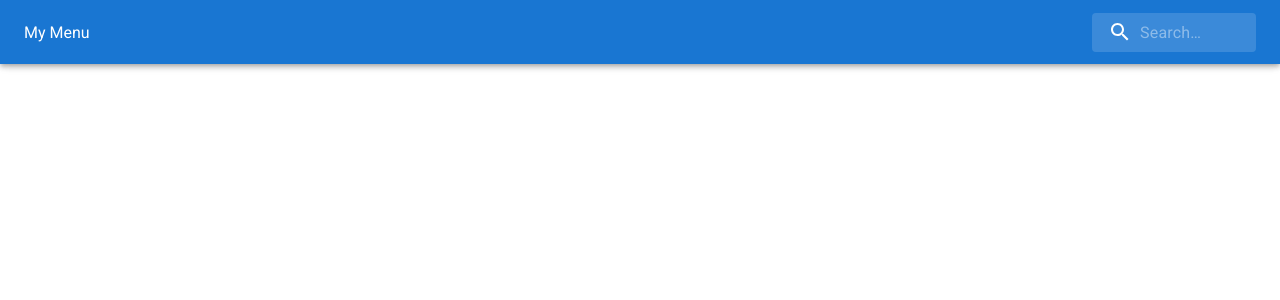
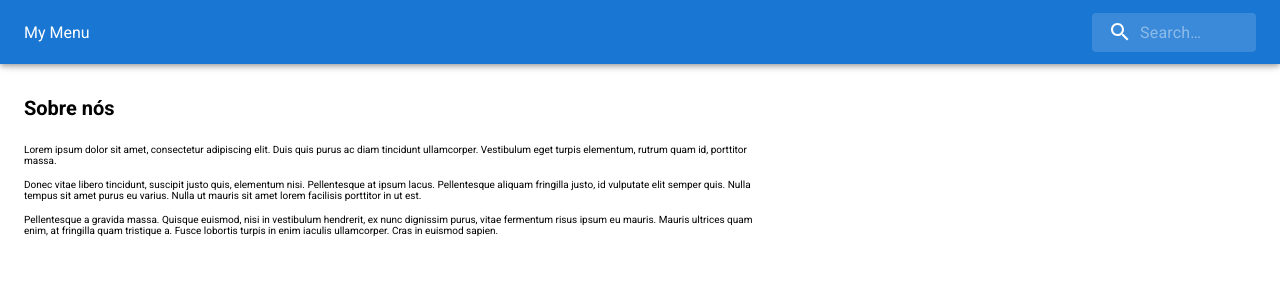
Before and after one commit to chatakeyama/my-menu, a React (Create React App) app: page /about in a window 1280 px wide. Shown: the top 300 px of the page. Built offline with nearby package versions, Linux system fonts and the light colour scheme; data requests are answered from the project's data file.

Commit message:
feat: ajusta rota about

```diff
--- /dev/null
+++ b/src/routes/about/About.scss
@@ -0,0 +1,11 @@
+.about {
+    margin-top: 3rem;
+
+    &__title {
+        margin-bottom: 1.5rem;
+    }
+
+    p {
+        margin-bottom: 0.8rem;
+    }
+}
--- a/src/routes/about/About.tsx
+++ b/src/routes/about/About.tsx
@@ -1,9 +1,33 @@
 import React from "react"
+import Container from "@mui/material/Container"
+import "./About.scss"
 
 function About() {
-    return (
-        <p>Restaurante Yamaga</p>
-    )
+  return (
+    <Container>
+      <main className="about">
+        <h1 className="about__title">Sobre nós</h1>
+        <p>
+          Lorem ipsum dolor sit amet, consectetur adipiscing elit. Duis quis
+          purus ac diam tincidunt ullamcorper. Vestibulum eget turpis elementum,
+          rutrum quam id, porttitor massa.
+        </p>
+        <p>
+          Donec vitae libero tincidunt, suscipit justo quis, elementum nisi.
+          Pellentesque at ipsum lacus. Pellentesque aliquam fringilla justo, id
+          vulputate elit semper quis. Nulla tempus sit amet purus eu varius.
+          Nulla ut mauris sit amet lorem facilisis porttitor in ut est.
+        </p>
+        <p>
+          Pellentesque a gravida massa. Quisque euismod, nisi in vestibulum
+          hendrerit, ex nunc dignissim purus, vitae fermentum risus ipsum eu
+          mauris. Mauris ultrices quam enim, at fringilla quam tristique a.
+          Fusce lobortis turpis in enim iaculis ullamcorper. Cras in euismod
+          sapien.
+        </p>
+      </main>
+    </Container>
+  )
 }
 
 export default About
```
